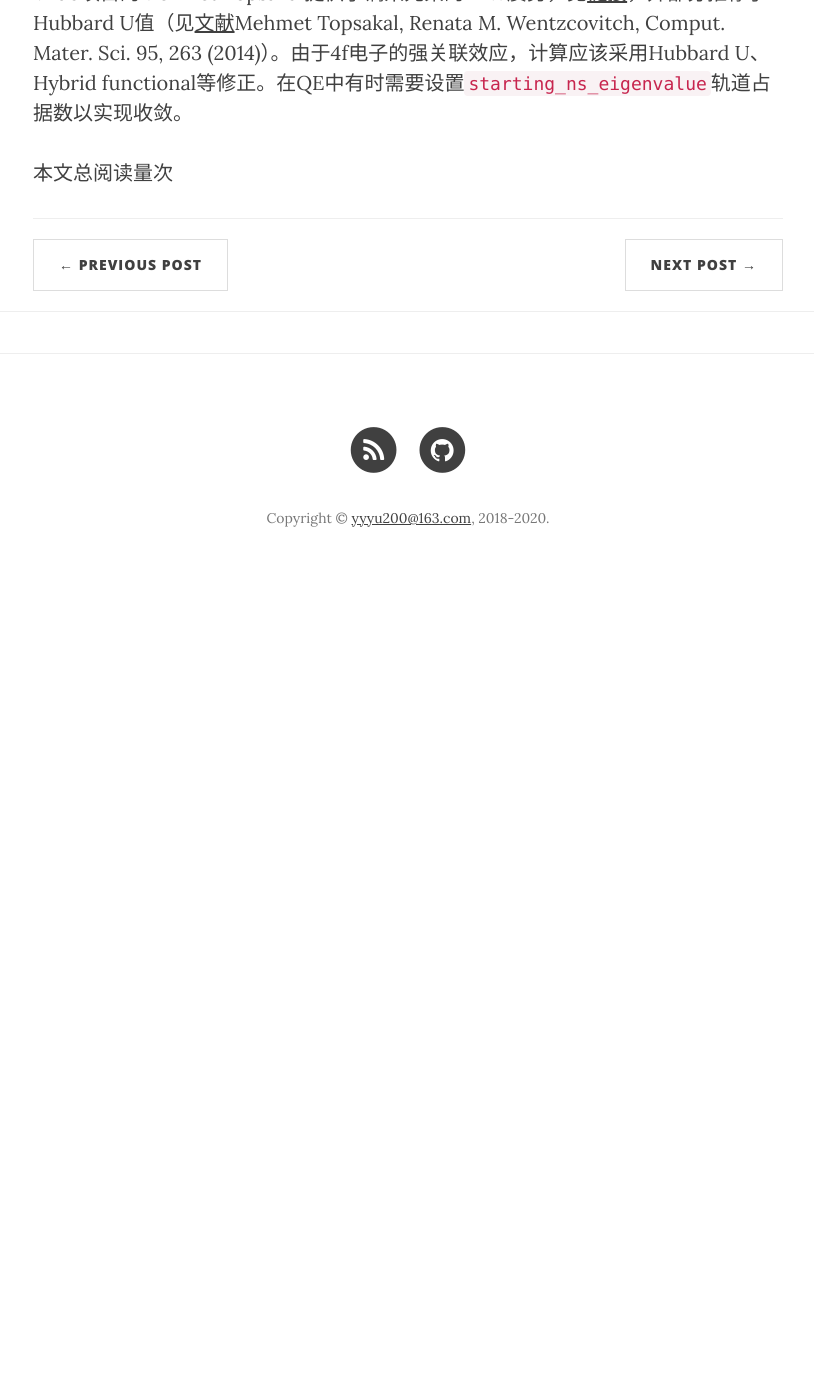
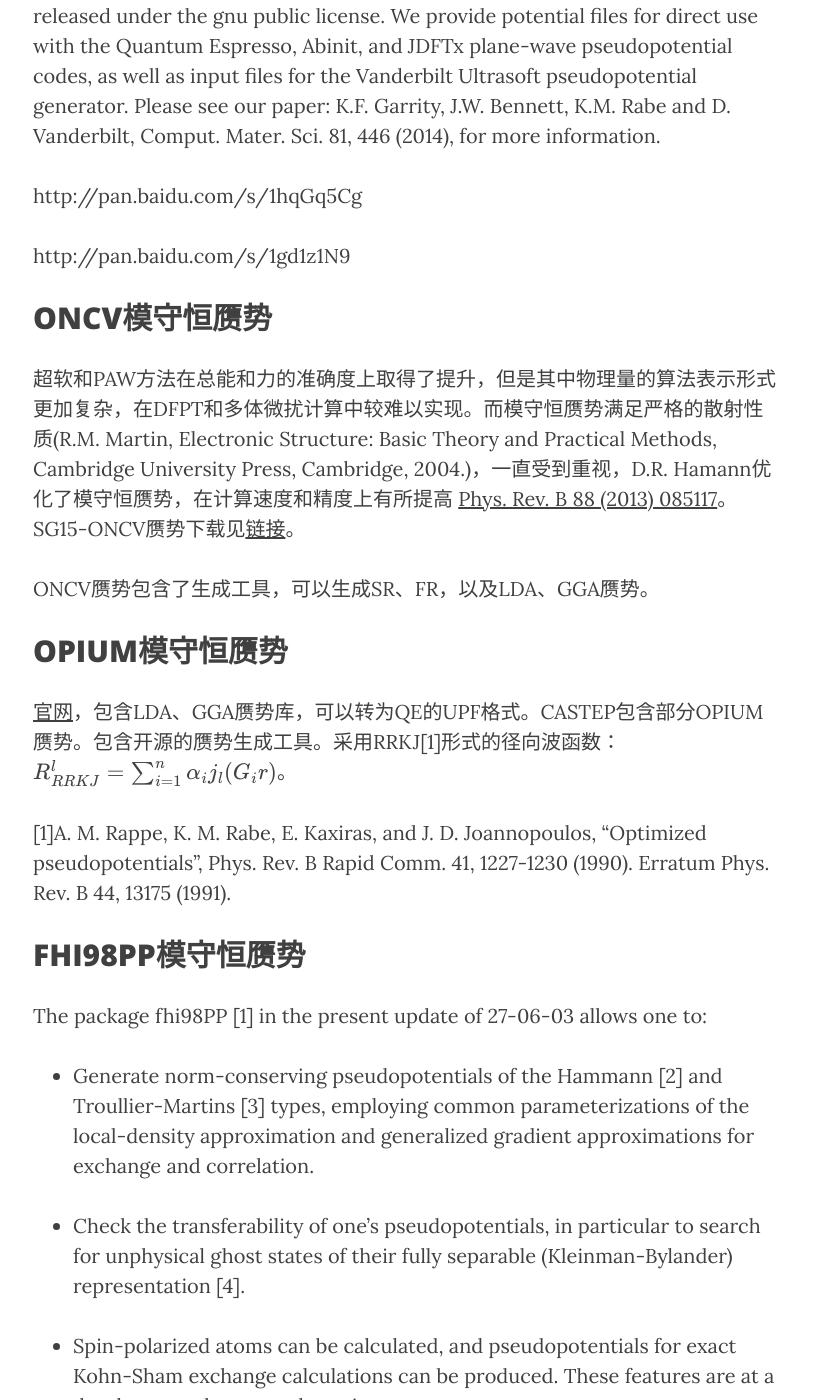
Before and after one commit to yyyu200/DFTbook, a Jekyll site: the page built from _posts/2019-06-03-PPlib.md, in a window 1280 px wide and 1400 px high, scrolled down 2251 px. Shown: the whole window, without its empty margins (232-1046 px from the left). Built offline with Jekyll 4.4.1, drawn with Linux system fonts in a browser that asks for light colours; nearby versions of some CDN libraries; formulas are drawn with MathJax 3; comment, search, counter and statistics services are not loaded; before the commit the page ends 2845 px from its top, so only the background shows below that; some of the changed text lies outside the part shown.

Commit message:
modify at 20200916-11:36:55-di

```diff
--- a/_posts/2019-06-03-PPlib.md
+++ b/_posts/2019-06-03-PPlib.md
@@ -52,9 +52,64 @@
 
 Standard Solid State Pseudopotentials (SSSP) v0.7 是来自 THEOS and MARVEL, École Polytechnique Fédérale de Lausanne研究组，从多种赝势库中根据效率和准确性原则选择出的每种元素的最优赝势，并且给出推荐的能量截断（cutoff）值，给出了详细的测试结果和测试中所用到的脚本，在赝势测试标准化方面逐渐得到广泛承认、具有标杆的意义，发表在Science上[（Science 351 (6280), 1415 (2016)）](https://science.sciencemag.org/content/351/6280/aad3000)。有PBE和PBESOL两种GGA。 （http://materialscloud.org/sssp/ ）。
 
+## GBRV超软赝势
+
+GBRV pseudopotential (v1.5)
+
+http://www.physics.rutgers.edu/gbrv/
+
+
+This site hosts the GBRV pseudopotential library, a highly accurate and computationally inexpensive open-source pseudopotential library which has been designed and optimized for use in high-throughput DFT calculations and released under the gnu public license. We provide potential files for direct use with the Quantum Espresso, Abinit, and JDFTx plane-wave pseudopotential codes, as well as input files for the Vanderbilt Ultrasoft pseudopotential generator. Please see our paper: K.F. Garrity, J.W. Bennett, K.M. Rabe and D. Vanderbilt, Comput. Mater. Sci. 81, 446 (2014), for more information.
+
+
+http://pan.baidu.com/s/1hqGq5Cg
+
+http://pan.baidu.com/s/1gd1z1N9
+
+
 ## ONCV模守恒赝势
 
 超软和PAW方法在总能和力的准确度上取得了提升，但是其中物理量的算法表示形式更加复杂，在DFPT和多体微扰计算中较难以实现。而模守恒赝势满足严格的散射性质(R.M. Martin, Electronic Structure: Basic Theory and Practical Methods, Cambridge University Press, Cambridge, 2004.)，一直受到重视，D.R. Hamann优化了模守恒赝势，在计算速度和精度上有所提高 [Phys. Rev. B 88 (2013) 085117](http://dx.doi.org/10.1103/PhysRevB.88.085117)。SG15-ONCV赝势下载见[链接](http://quantum-simulation.org/potentials/sg15_oncv/)。
+
+ONCV赝势包含了生成工具，可以生成SR、FR，以及LDA、GGA赝势。
+
+## OPIUM模守恒赝势
+
+[官网](https://www.sas.upenn.edu/rappegroup/research/psp.html)，包含LDA、GGA赝势库，可以转为QE的UPF格式。CASTEP包含部分OPIUM赝势。包含开源的赝势生成工具。采用RRKJ[1]形式的径向波函数：$$R^{l}_{RRKJ}=\sum_{i=1}^{n}\alpha_{i}j_{l}(G_{i}r)$$。
+
+[1]A. M. Rappe, K. M. Rabe, E. Kaxiras, and J. D. Joannopoulos, "Optimized pseudopotentials", Phys. Rev. B Rapid Comm. 41, 1227-1230 (1990). Erratum Phys. Rev. B 44, 13175 (1991).
+
+
+## FHI98PP模守恒赝势
+
+The package fhi98PP [1] in the present update of 27-06-03 allows one to:
+
+- Generate norm-conserving pseudopotentials of the Hammann [2] and Troullier-Martins [3] types, employing common parameterizations of the local-density approximation and generalized gradient approximations for exchange and correlation.
+
+- Check the transferability of one's pseudopotentials, in particular to search for unphysical ghost states
+of their fully separable (Kleinman-Bylander) representation [4].
+
+- Spin-polarized atoms can be calculated, and pseudopotentials for exact Kohn-Sham exchange calculations can be produced. These features are at a developmental stage and require care.
+
+A database of generic input data files for most elements is part of this package. General background about pseudopotentials and practical considerations for generating them may be found in [1]. A hands-on tutorial and worked-out examples are available as well.
+
+Unix c-shell scripts serve as command-line interfaces to facilitate the above tasks. Their pseudopotential output is compatible with the input format of the fhimd program [5] and can be readily adjusted to fit other codes. For visual inspection of results, these scripts provide graphics files to be viewed with the public domain plotting toolXMGRACE.
+
+References
+
+[1]M. Fuchs, M. Scheffler, Comput. Phys. Commun., Comput. Phys. Commun. 119, 67-98 (1999), Ab initio pseudopotentials for electronic structure calculations of poly-atomic systems using density-functional theory.
+
+[2]D. R. Hamann, Phys. Rev. B 40, 2980 (1989).
+
+[3]N. Troullier, J. L. Martins, Phys. Rev. B 43, 1993 (1991).
+
+[4]X. Gonze, R. Stumpf, M. Scheffler, Phys. Rev. B 44, 8503 (1991).
+
+[5]M. Bockstedte, A. Kley, J. Neugebauer, M. Scheffler, Comput. Phys. Commun., 107, 187 (1997)
+
+http://th.fhi-berlin.mpg.de/th/fhi98md/fhi98PP/
+
+http://www.abinit.org/downloads/psp-links/gga_fhi
 
 ## VLab镧系稀土PAW赝势
 
```
